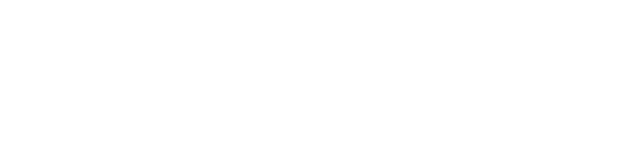
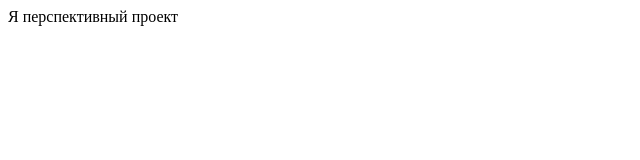
Before and after one commit to startsevIT/PerspectiveProject, a plain HTML site: page index.html in a window 1280 px wide. Shown: the whole page, without its empty margins (0-640 px from the left). Drawn offline with Linux system fonts and the light colour scheme.

Commit message:
Добавлена новая фича

```diff
--- a/index.html
+++ b/index.html
@@ -6,6 +6,6 @@
     <title>Document</title>
 </head>
 <body>
-
+    Я перспективный проект
 </body>
 </html>
```
